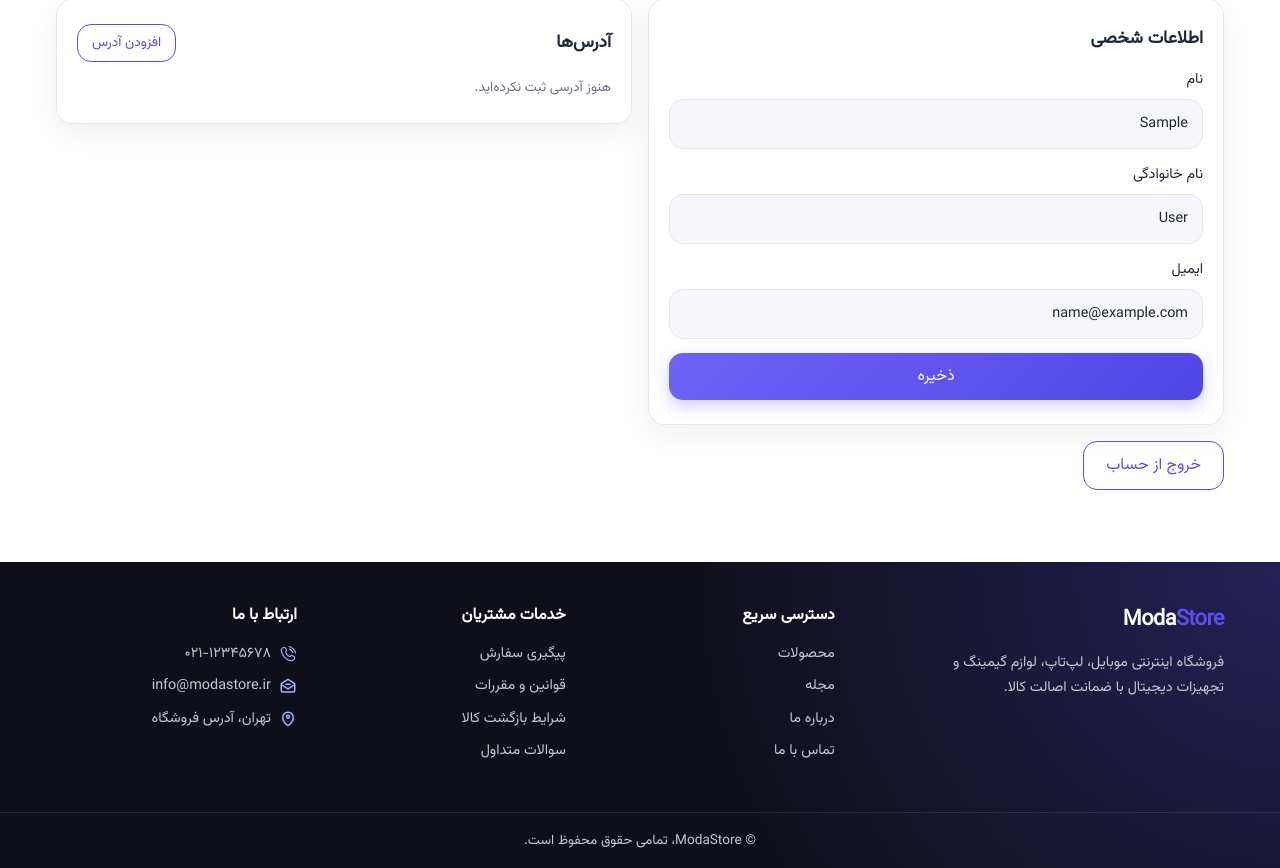
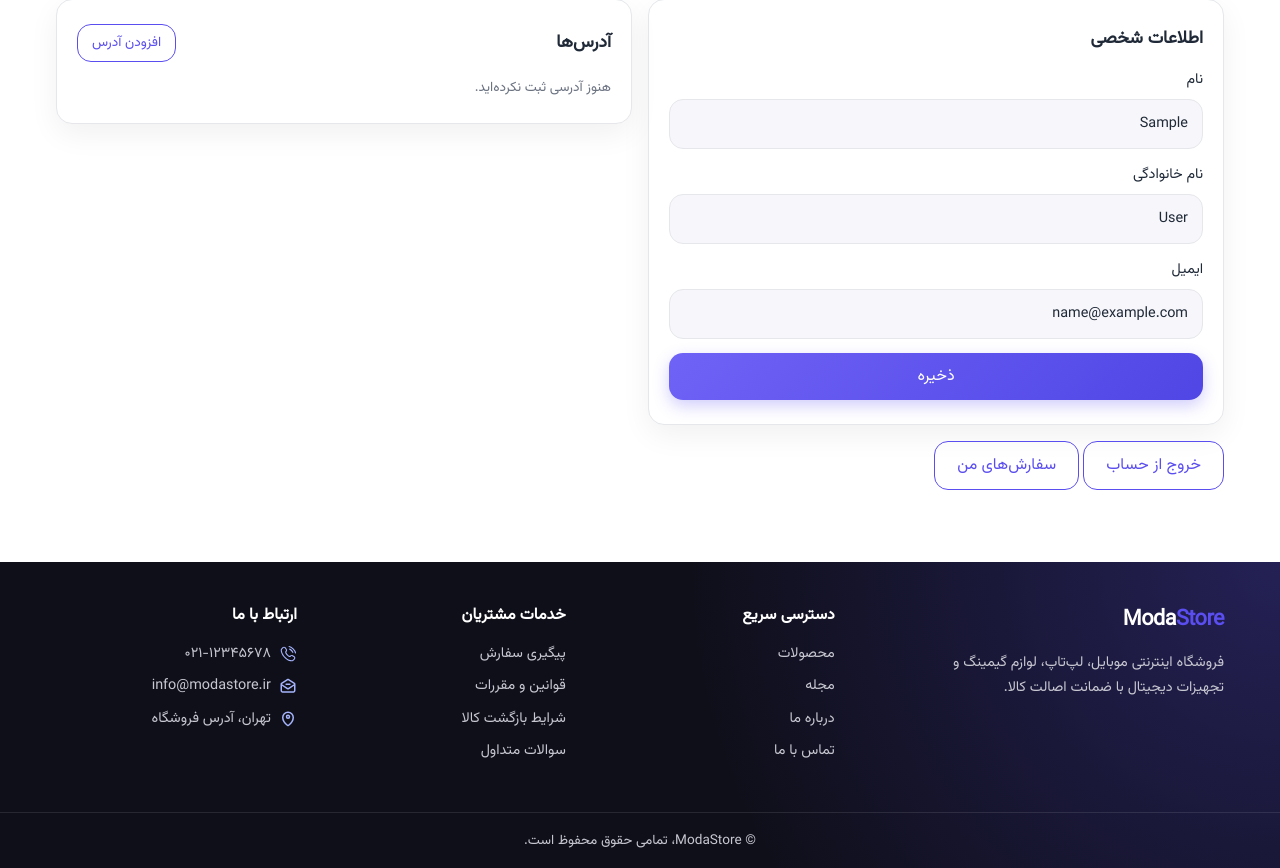
Before and after one commit to Younes-0l/ModaStore, a Django app: page /accounts/profile/ in a window 1280 px wide. Shown: the part 168-1036 px from the top of the page. Run offline with Django 5.2, Linux system fonts and the light colour scheme; the visitor is signed in with stand-in values (Sample User, id 1); data that the repository does not hold is empty.

Commit message:
feat: add user orders button in profile

```diff
--- a/modastore/accounts/templates/accounts/profile.html
+++ b/modastore/accounts/templates/accounts/profile.html
@@ -56,6 +56,7 @@
     <form method="post" action="{% url 'accounts:logout' %}" class="logout-form">
         {% csrf_token %}
         <button type="submit" class="btn btn--outline">خروج از حساب</button>
+        <a href="{% url 'orders:list' %}" class="btn btn--outline">سفارش‌های من</a>
     </form>
 </div>
 {% endblock %}
```
